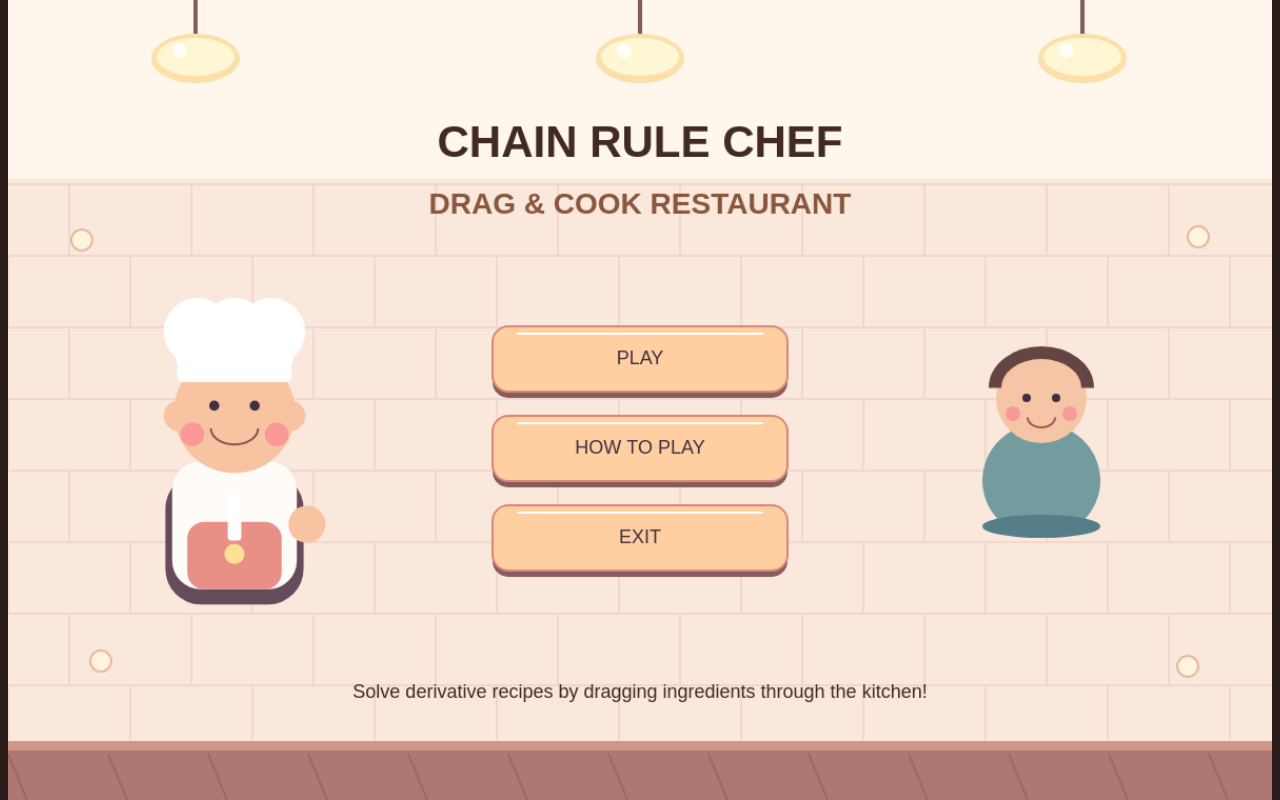
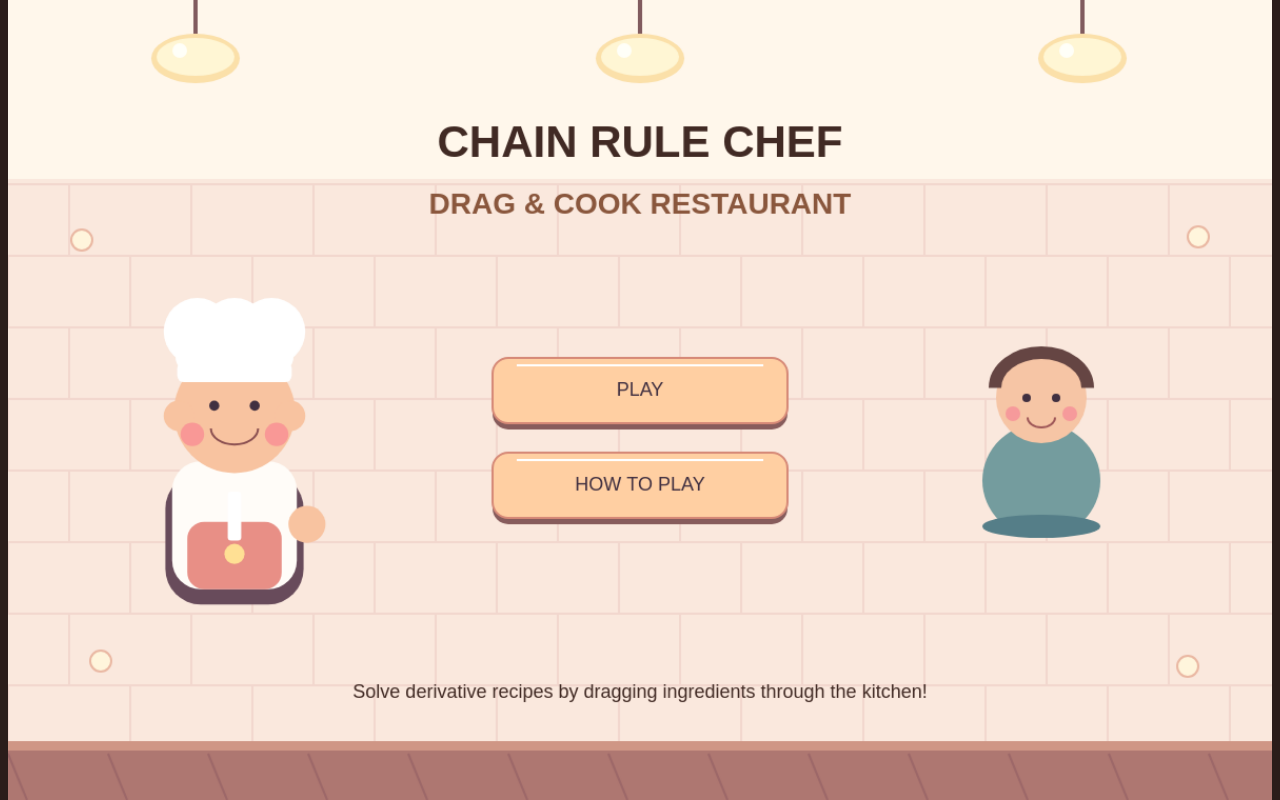
Before and after one commit to johnnyyyyyyyy24/diff-cal, a plain HTML site: page index.html in a window 1280 px wide. Drawn offline with Linux system fonts and the light colour scheme.

Commit message:
Add files via upload

```diff
--- a/index.html
+++ b/index.html
@@ -6,7 +6,8 @@
 body{display:flex;align-items:center;justify-content:center}canvas{touch-action:none;display:block}</style></head>
 <body><canvas id="c" width="1200" height="760"></canvas>
 <script>
-const W=1200,H=760,cv=document.getElementById('c'),g=cv.getContext('2d');
+const W=1200,H=760,cv=document.getElementById('c'),g=cv.getContext('2d'),DPR=Math.min(window.devicePixelRatio||1,2);
+cv.width=W*DPR;cv.height=H*DPR;g.setTransform(DPR,0,0,DPR,0,0);
 if(!g.roundRect)g.roundRect=function(x,y,w,h,r){r=Math.min(r||0,w/2,h/2);this.moveTo(x+r,y);this.arcTo(x+w,y,x+w,y+h,r);this.arcTo(x+w,y+h,x,y+h,r);this.arcTo(x,y+h,x,y,r);this.arcTo(x,y,x+w,y,r);this.closePath()};
 function fit(){const s=Math.min(innerWidth/W,innerHeight/H);cv.style.width=W*s+'px';cv.style.height=H*s+'px'}
 addEventListener('resize',fit);fit();
@@ -84,7 +85,7 @@ function getLevel(level){const qs=[],seen=new Set();for(let i=0;i<PER;i++){let q
 /* ---------- state ---------- */
 let st='menu',unlocked=1;try{unlocked=Math.max(1,+localStorage.getItem('crc_unlocked')||1)}catch(e){}
 let level=0,orders=[],order=0,score=0,correct=0,si=0,answered=false,serving=false,fb='',rem=ORDER_TIME,drag=null,mouse=[0,0],last=performance.now();
-const BACK=[22,20,112,43],menuB=[0,1,2].map(i=>[460,310+i*85,280,62]),lvB=[...Array(10)].map((_,i)=>[93+(i%2)*522,174+Math.floor(i/2)*96,485,75]),
+const BACK=[22,20,112,43],menuB=[0,1].map(i=>[460,340+i*90,280,62]),lvB=[...Array(10)].map((_,i)=>[93+(i%2)*522,174+Math.floor(i/2)*96,485,75]),
 retry=[321,525,250,64],cont=[628,525,250,64],ST={CHOP:[32,375,158,132],MIX:[203,375,158,132],COOK:[374,375,158,132],PLATE:[545,375,158,132]},
 TILES=[0,1,2].map(i=>[39+i*225,553,211,70]),CUST=[882,199,155,176],NEXT=[809,615,323,48];
 function startLevel(n){level=n;orders=getLevel(n);order=0;score=0;correct=0;si=0;answered=false;serving=false;fb='';rem=ORDER_TIME;drag=null;st='game'}
@@ -92,7 +93,7 @@ function nextOrder(){order++;if(order>=orders.length){if(correct>=PASS){unlocked
 function finish(ok,msg){answered=true;serving=false;drag=null;fb=msg;if(ok){correct++;score+=10}}
 const pos=e=>{const r=cv.getBoundingClientRect();return[(e.clientX-r.left)*W/r.width,(e.clientY-r.top)*H/r.height]};
 cv.addEventListener('pointerdown',e=>{e.preventDefault();try{cv.setPointerCapture(e.pointerId)}catch(_){}const p=mouse=pos(e);
-if(st=='menu'){if(hit(menuB[0],p))st='levels';else if(hit(menuB[1],p))st='instructions';else if(hit(menuB[2],p))try{window.close()}catch(_){}}
+if(st=='menu'){if(hit(menuB[0],p))st='levels';else if(hit(menuB[1],p))st='instructions'}
 else if(st=='levels'||st=='instructions'){if(hit(BACK,p))st='menu';else if(st=='levels')lvB.forEach((r,i)=>{if(hit(r,p)&&i<unlocked&&st=='levels')startLevel(i)})}
 else if(st=='game'){if(hit(BACK,p)){drag=null;st='levels'}else if(answered){if(hit(NEXT,p))nextOrder()}else if(serving){if(hit(ST.PLATE,p))drag={kind:'plate'}}
 else{const i=TILES.findIndex(r=>hit(r,p));if(i>=0)drag={kind:'tile',index:i,label:orders[order].steps[si].options[i]}}}
@@ -130,7 +131,7 @@ if(drag){if(drag.kind=='tile'){const r=[mouse[0]-100,mouse[1]-31,200,62];panel(r
 function frame(now){const dt=Math.min((now-last)/1000,.1);last=now;
 if(st=='game'&&!answered){rem=Math.max(0,rem-dt);if(rem<=0)finish(false,'Customer left! Time is up.')}
 background();
-if(st=='menu'){T('CHAIN RULE CHEF',600,137,'title',INK,1);T('DRAG & COOK RESTAURANT',600,195,'head',BROWN,1);chef(215,387,now,1.6);customer(981,367,now);['PLAY','HOW TO PLAY','EXIT'].forEach((l,i)=>button(menuB[i],l));T('Solve derivative recipes by dragging ingredients through the kitchen!',600,658,'small',INK,1)}
+if(st=='menu'){T('CHAIN RULE CHEF',600,137,'title',INK,1);T('DRAG & COOK RESTAURANT',600,195,'head',BROWN,1);chef(215,387,now,1.6);customer(981,367,now);['PLAY','HOW TO PLAY'].forEach((l,i)=>button(menuB[i],l));T('Solve derivative recipes by dragging ingredients through the kitchen!',600,658,'small',INK,1)}
 else if(st=='instructions'){panel([130,132,940,522]);T('HOW TO PLAY',600,181,'title',INK,1);['1. Choose a derivative level and read the customer order ticket.','2. Read the current step above the kitchen stations.','3. DRAG the correct ingredient tile onto the glowing station.','4. Complete every step: CHOP, MIX, COOK, or PLATE.','5. Drag the finished plate to the CUSTOMER to serve the dish.','6. Wrong drops cost 8 seconds. Serve before patience reaches zero.','7. Each level has 5 orders. Serve at least 4 correctly to pass.','8. Orders get harder even if you make a mistake or time runs out.'].forEach((l,i)=>T(l,190,246+i*44,'small',INK));button(BACK,'BACK')}
 else if(st=='levels'){T('CHOOSE A DERIVATIVE LEVEL',600,95,'title',INK,1);lvB.forEach((r,i)=>{const en=i<unlocked;button(r,en?`${i+1}. ${TOPICS[i]}`:`${i+1}. ${TOPICS[i]}  [LOCKED]`,en)});button(BACK,'BACK')}
 else if(st=='game')drawGame(now);
```
